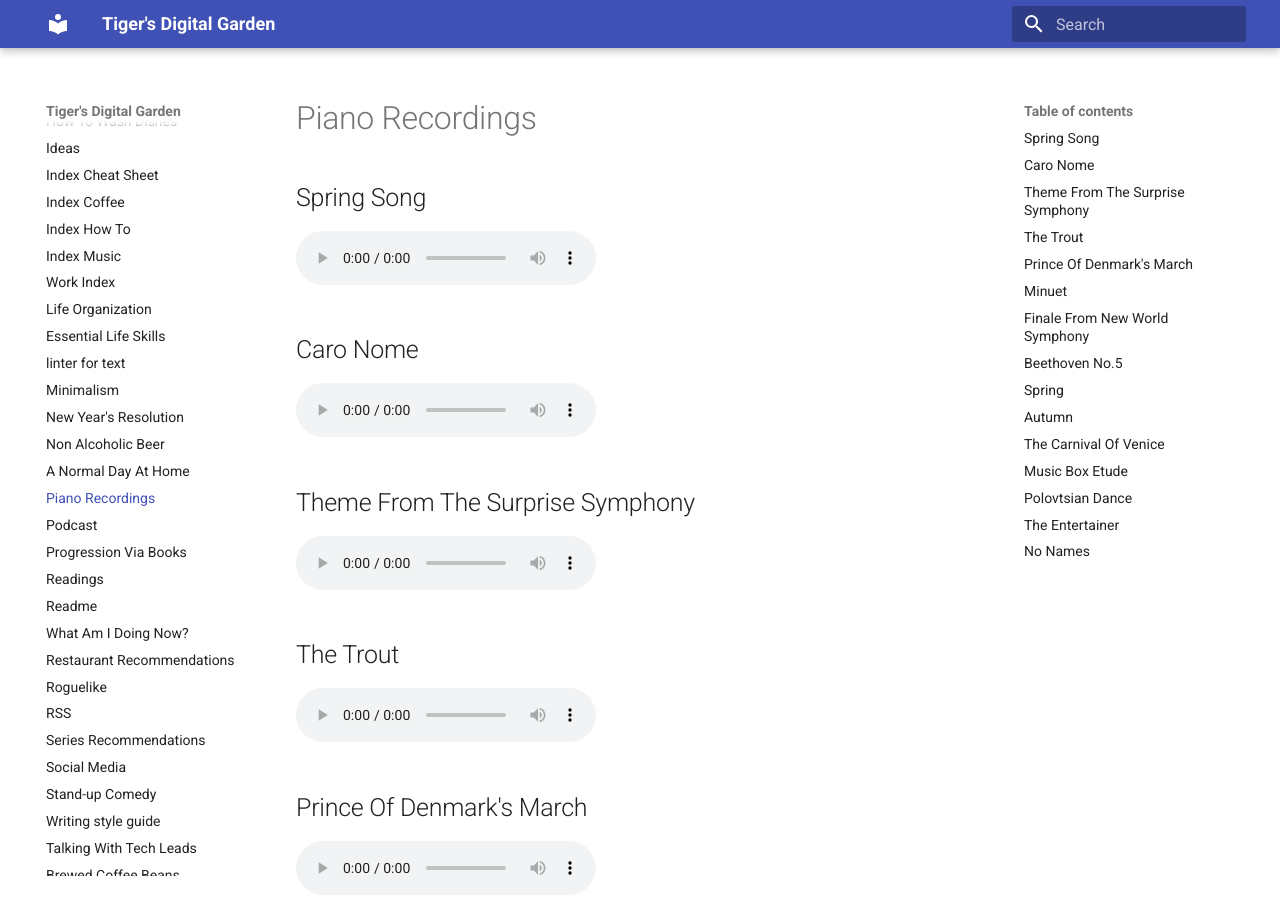
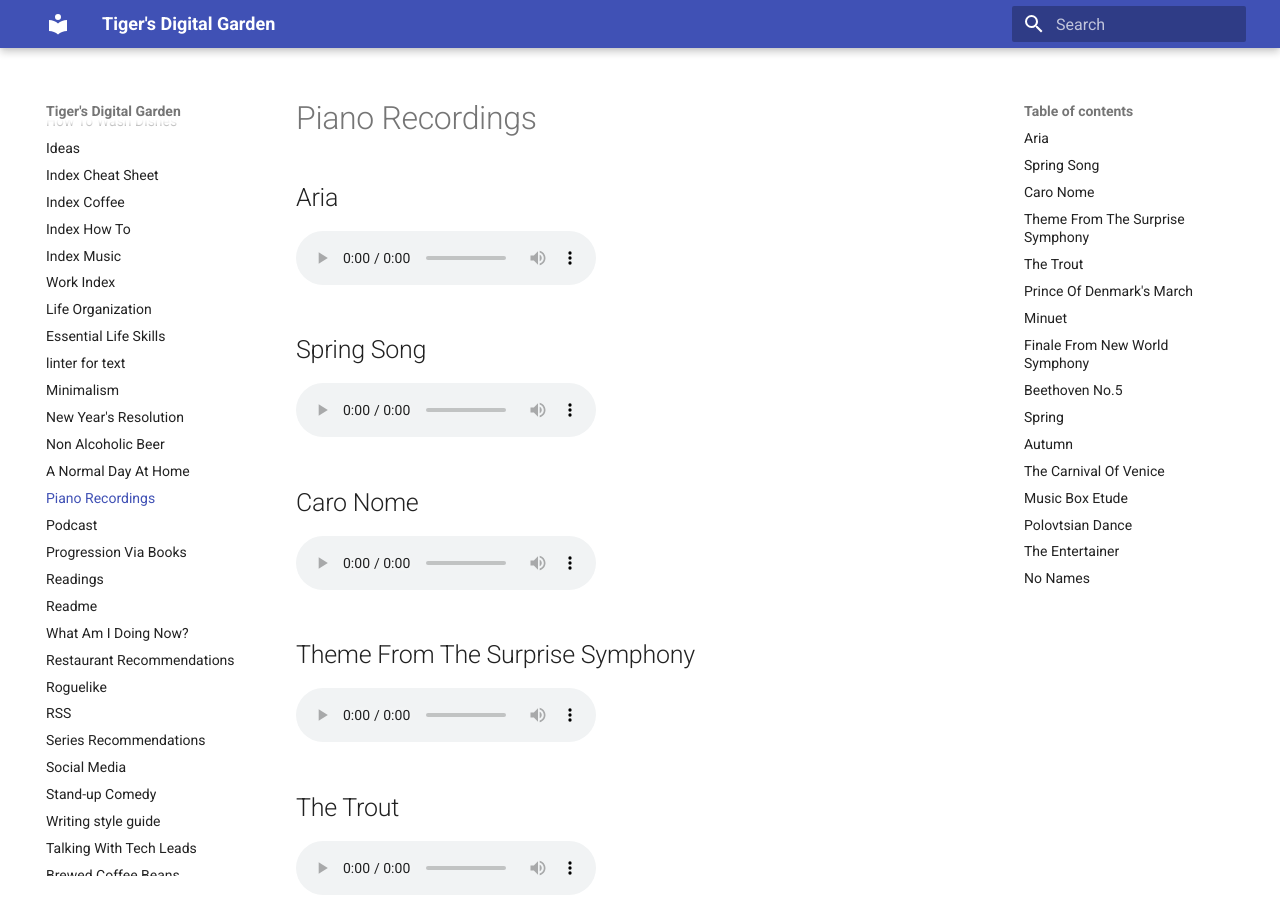
Before and after one commit to ynotstartups/notes, an MkDocs documentation site: the page built from notes/piano-recordings.md, in a window 1280 px wide and 900 px high. Built offline with MkDocs 1.6.1 and Material for MkDocs 9.7.7, drawn with Linux system fonts in a browser that asks for light colours.

Commit message:
add recordings

```diff
--- a/notes/piano-recordings.md
+++ b/notes/piano-recordings.md
@@ -1,4 +1,10 @@
 # Piano Recordings
+
+## Aria
+
+<audio controls>
+  <source src="../recordings/aria.mp3" type="audio/mpeg">
+</audio>
 
 ## Spring Song
 
```
Also changed, not shown: 1 other file.
